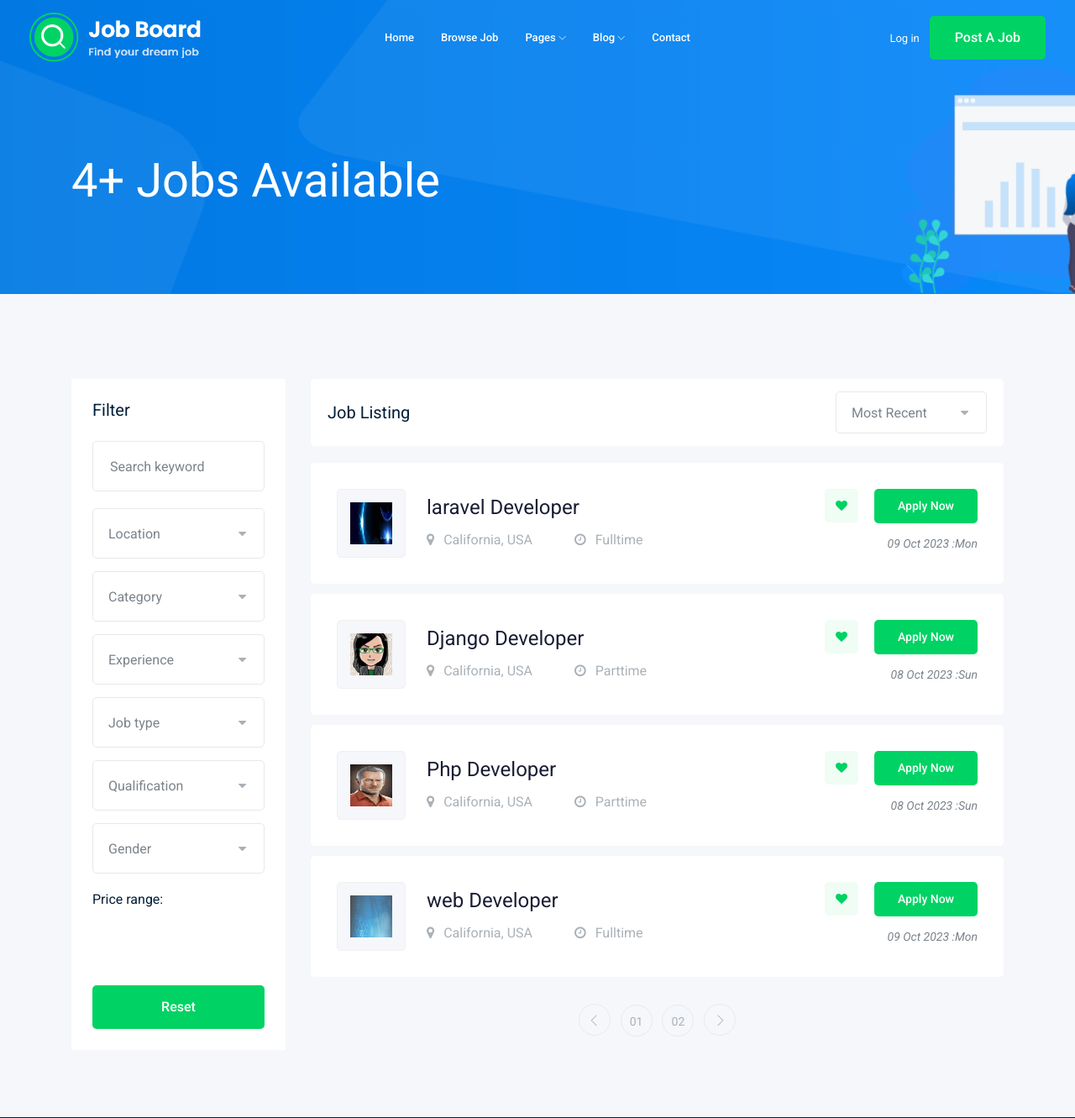
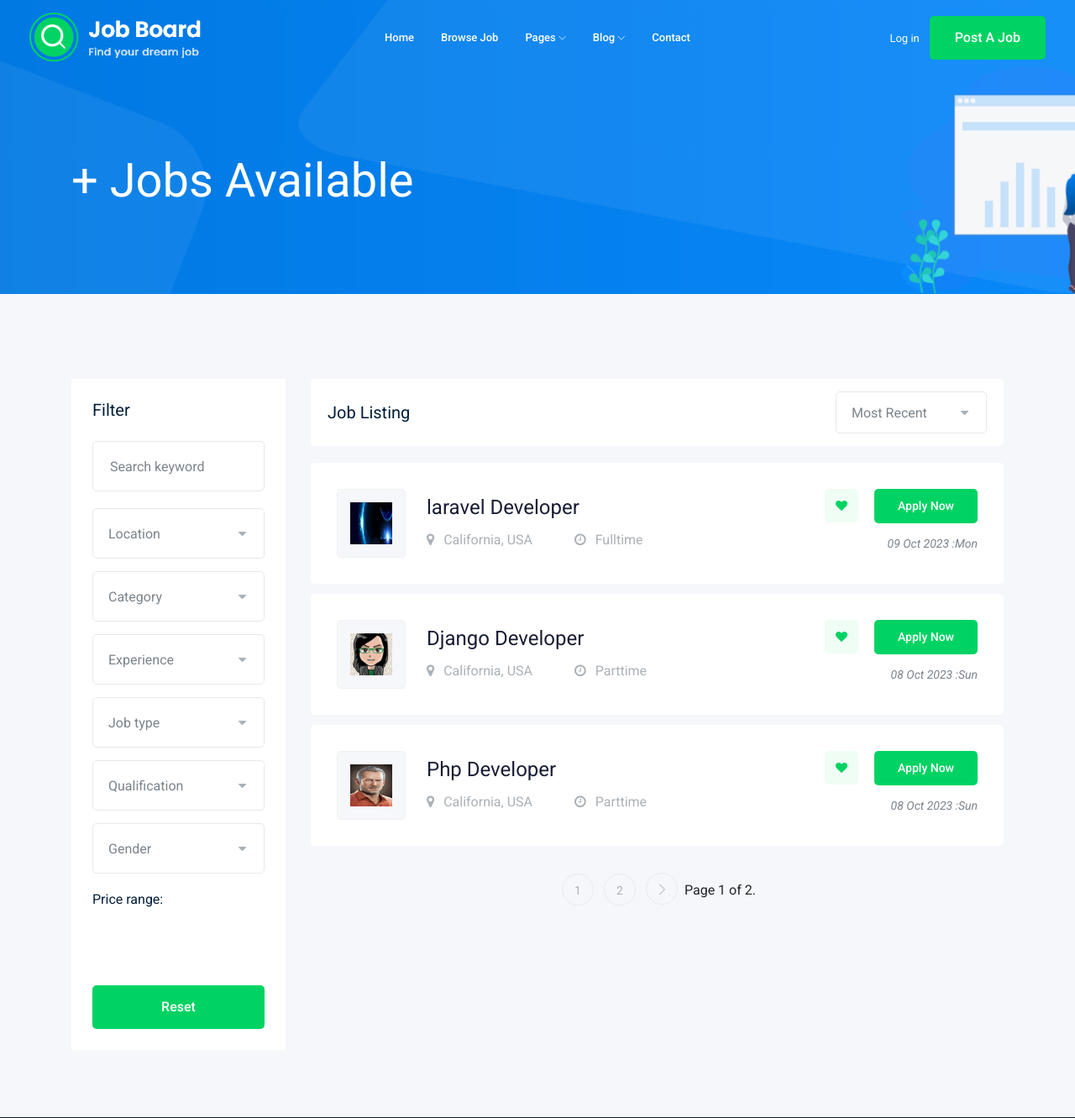
Before and after one commit to abdobassel/django_job_board, a Django app: page /jobs/ in a window 1280 px wide. Shown: the top 1331 px of the page at 84% size. Run offline with Django 3.2, Linux system fonts and the light colour scheme; data comes from the database, SQL or seed files in the repository; both versions use the stored data as it was after the commit; some libraries are stand-ins or nearby versions.

Commit message:
added paginator and my touch with paginator and edit urls

```diff
--- a/job/templates/job/job_list.html
+++ b/job/templates/job/job_list.html
@@ -160,18 +160,39 @@
                         </div>
                         {%endfor%}
                     </div>
+
+                    {% if jobs.has_other_pages %}
                     <div class="row">
+
                         <div class="col-lg-12">
                             <div class="pagination_wrap">
                                 <ul>
-                                    <li><a href="#"> <i class="ti-angle-left"></i> </a></li>
-                                    <li><a href="#"><span>01</span></a></li>
-                                    <li><a href="#"><span>02</span></a></li>
-                                    <li><a href="#"> <i class="ti-angle-right"></i> </a></li>
+                                    {%if jobs.has_previous%}
+                                    <li><a href="?page={{jobs.previous.page_number}}"> <i class="ti-angle-left"></i>
+                                        </a></li>
+                                    {%endif%}
+
+                                    {%for i in jobs.paginator.page_range %}
+                                    <li><a href="?page={{i}}"><span>{{i}}</span></a></li>
+                                    {%endfor%}
+
+
+                                    {%if jobs.has_next%}
+                                    <li><a href="?page={{ jobs.next_page_number }}"> <i class=" ti-angle-right"></i>
+                                        </a>
+                                    </li>
+                                    {%endif%}
+
+                                    <span class="current">
+                                        Page {{jobs.number }} of {{ jobs.paginator.num_pages }}.
+                                    </span>
+
                                 </ul>
                             </div>
                         </div>
+
                     </div>
+                    {% endif%}
                 </div>
             </div>
         </div>
--- a/job/views.py
+++ b/job/views.py
@@ -1,9 +1,16 @@
 from django.shortcuts import render,Http404,HttpResponse,get_object_or_404
 from .models import *
+from django.core.paginator import Paginator,Page,PageNotAnInteger
 
 def job_list(request):
     job_list =Job.objects.all()
-    context = {'jobs':job_list}
+
+
+    paginator = Paginator(job_list, 3)
+    page_number = request.GET.get('page')
+    page_obj = paginator.get_page(page_number)
+
+    context = {'jobs':page_obj}
 
 
     return render(request, 'job/job_list.html',context)
```
Also changed, not shown: db.sqlite3, media/jobs/02.jpg (added).
